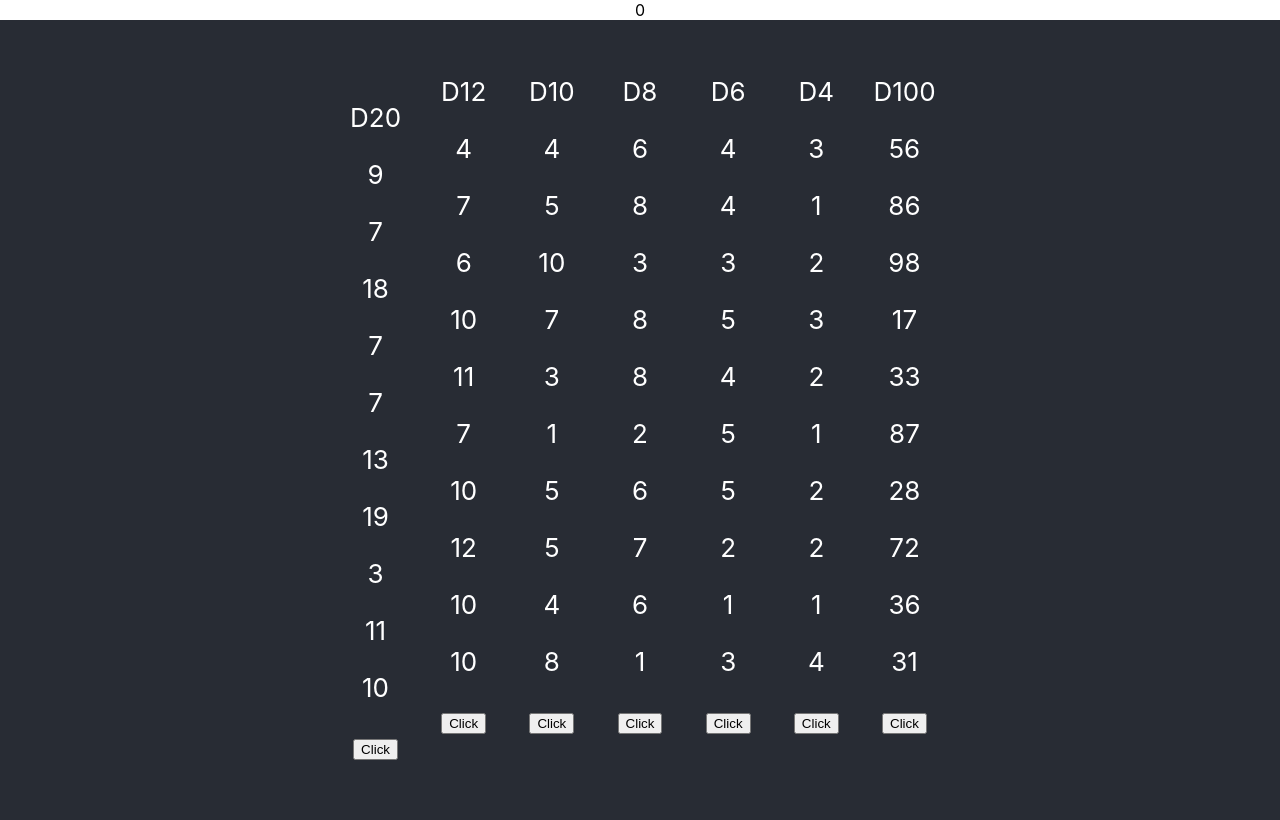
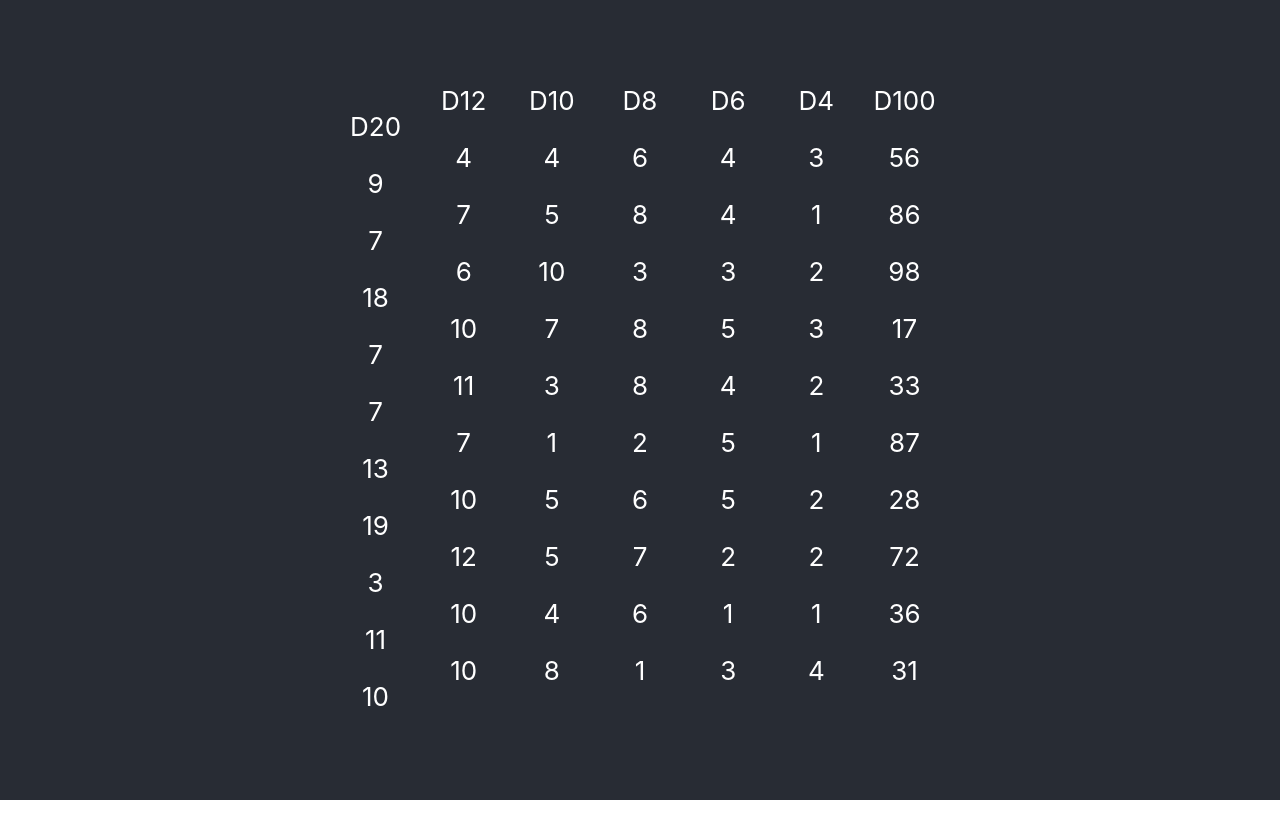
Before and after one commit to Utkarsh-G/fast-dice, a React (Create React App) app in the folder fast-dice/: page / in a window 1280 px wide. Built offline with nearby package versions, Linux system fonts and the light colour scheme.

Commit message:
removed unnecessary code

```diff
--- a/fast-dice/src/App.js
+++ b/fast-dice/src/App.js
@@ -11,7 +11,6 @@ function App() {
 }
   return (
     <div className="App" onClick={clickHandler}>
-      {roll}
       <header className="App-header">
         {/* <img src={logo} className="App-logo" alt="logo" />
         <p>
--- a/fast-dice/src/RollDisplay.js
+++ b/fast-dice/src/RollDisplay.js
@@ -7,8 +7,10 @@ function RollDisplay() {
         setroll(roll+1); // width: 100
     }
         return (
-        <div>
         <div style={{margin: 'auto', display: 'block', columnCount: 7}}>
+
+
+
         <p> D20</p>
         <p> {Math.ceil(Math.random() * 20)} </p>
         <p> {Math.ceil(Math.random() * 20)} </p>
@@ -21,9 +23,7 @@ function RollDisplay() {
         <p> {Math.ceil(Math.random() * 20)} </p>
         <p> {Math.ceil(Math.random() * 20)} </p>
 
-        <p>
-        <button onClick={clickHandler}> Click </button>
-        </p>
+
 
 
         <p> D12</p>
@@ -38,9 +38,7 @@ function RollDisplay() {
         <p> {Math.ceil(Math.random() * 12)} </p>
         <p> {Math.ceil(Math.random() * 12)} </p>
 
-        <p>
-        <button onClick={clickHandler}> Click </button>
-        </p>
+
 
         <p> D10</p>
         <p> {Math.ceil(Math.random() * 10)} </p>
@@ -54,9 +52,7 @@ function RollDisplay() {
         <p> {Math.ceil(Math.random() * 10)} </p>
         <p> {Math.ceil(Math.random() * 10)} </p>
 
-        <p>
-        <button onClick={clickHandler}> Click </button>
-        </p>
+
 
         <p> D8</p>
         <p> {Math.ceil(Math.random() * 8)} </p>
@@ -70,9 +66,7 @@ function RollDisplay() {
         <p> {Math.ceil(Math.random() * 8)} </p>
         <p> {Math.ceil(Math.random() * 8)} </p>
 
-        <p>
-        <button onClick={clickHandler}> Click </button>
-        </p>
+
 
         <p> D6</p>
         <p> {Math.ceil(Math.random() * 6)} </p>
@@ -86,9 +80,7 @@ function RollDisplay() {
         <p> {Math.ceil(Math.random() * 6)} </p>
         <p> {Math.ceil(Math.random() * 6)} </p>
 
-        <p>
-        <button onClick={clickHandler}> Click </button>
-        </p>
+
 
         <p> D4</p>
         <p> {Math.ceil(Math.random() * 4)} </p>
@@ -102,9 +94,7 @@ function RollDisplay() {
         <p> {Math.ceil(Math.random() * 4)} </p>
         <p> {Math.ceil(Math.random() * 4)} </p>
 
-        <p>
-        <button onClick={clickHandler}> Click </button>
-        </p>
+
 
         <p> D100</p>
         <p> {Math.ceil(Math.random() * 100)} </p>
@@ -118,12 +108,10 @@ function RollDisplay() {
         <p> {Math.ceil(Math.random() * 100)} </p>
         <p> {Math.ceil(Math.random() * 100)} </p>
 
-        <p>
-        <button onClick={clickHandler}> Click </button>
-        </p>
+
 
         </div>
-        </div>
+
     );
   }
 
```
